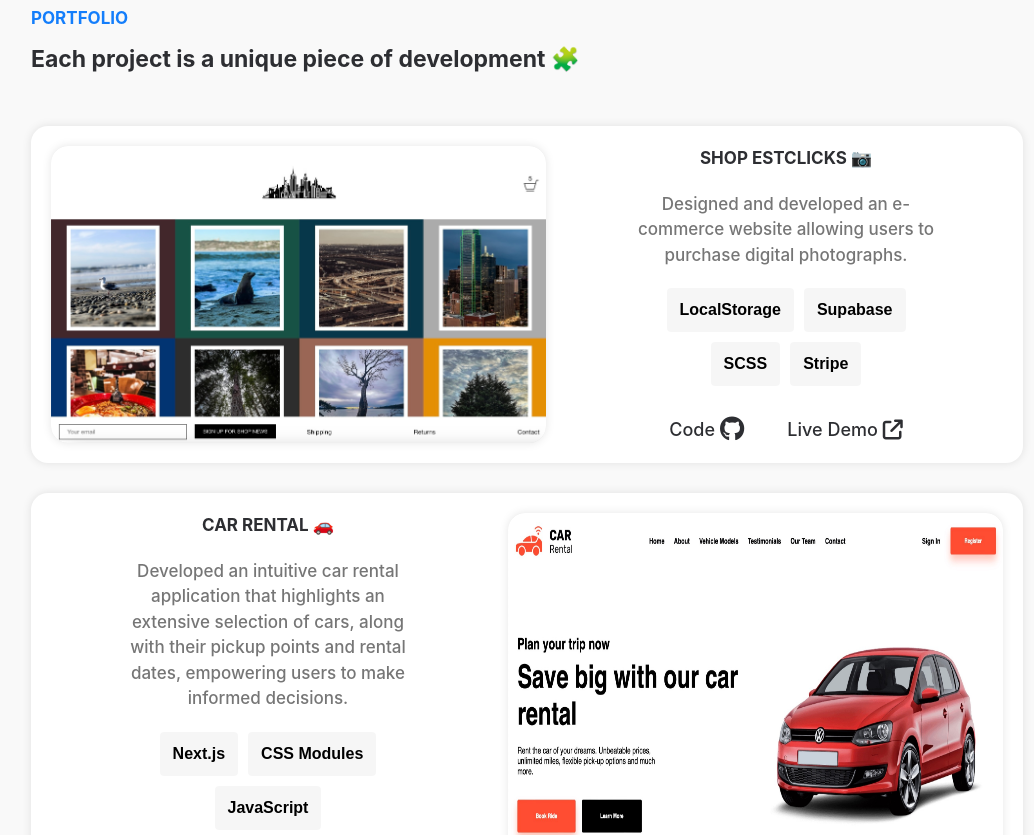
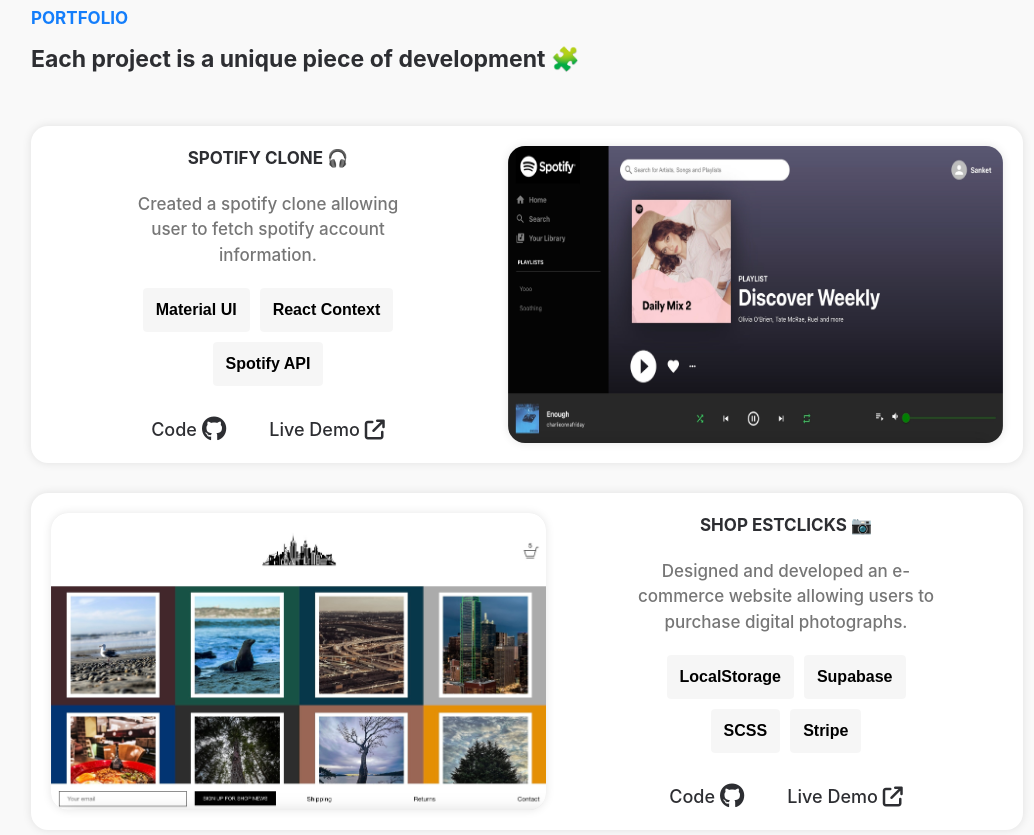
Before and after one commit to Sanket-rgb/my-portfolio, a Next.js app: page / in a window 1280 px wide. Shown: the part 2560-3395 px from the top of the page, without its empty margins (113-1147 px from the left). Built offline with nearby package versions, Linux system fonts and the light colour scheme.

Commit message:
Added spotify project

```diff
--- a/src/components/Work/ProjectInfo.js
+++ b/src/components/Work/ProjectInfo.js
@@ -3,6 +3,7 @@
 import classes from "./ProjectInfo.module.css"
 const ProjectInfo = (props) => {
   const tools = [
+    ["Material UI", "React Context", "Spotify API"],
     ["LocalStorage", "Supabase", "SCSS", "Stripe"],
     ["Next.js", "CSS Modules", "JavaScript"],
     ["SCSS", "TypeScript", "Vite", "Supabase"],
@@ -17,6 +18,17 @@
           <h3>Each project is a unique piece of development 🧩</h3>
           <div className={classes["projects-grid"]}>
             <Project
+              flexdirection="row-reverse"
+              demo={"https://sk-spotify-clone.netlify.app"}
+              github={"https://github.com/Sanket-rgb/spotify-clone"}
+              image={"/Images/Work/spotify.jpeg"}
+              name={"SPOTIFY CLONE 🎧"}
+              description={
+                "Created a spotify clone allowing user to fetch spotify account information."
+              }
+              tools={tools[0]}
+            />
+            <Project
               flexdirection="row"
               demo={"https://shop-estclicks.netlify.app/"}
               github={"https://github.com/Sanket-rgb/shop-estclicks"}
@@ -25,7 +37,7 @@
               description={
                 "Designed and developed an e-commerce website allowing users to purchase digital photographs."
               }
-              tools={tools[0]}
+              tools={tools[1]}
             />
             <Project
               flexdirection="row-reverse"
@@ -36,7 +48,7 @@
               description={
                 "Developed an intuitive car rental application that highlights an extensive selection of cars, along with their pickup points and rental dates, empowering users to make informed decisions."
               }
-              tools={tools[1]}
+              tools={tools[2]}
             />
             <Project
               flexdirection="row"
@@ -49,7 +61,7 @@
               description={
                 "Collaborating with SAAB organisation and Aalto Design Factory, Finland to create a user interface for drone detection system."
               }
-              tools={tools[2]}
+              tools={tools[3]}
             />
             <Project
               flexdirection="row-reverse"
@@ -62,7 +74,7 @@
               description={
                 "Transformed a low-fidelity design into a high-fidelity design to develop a language learning application prototype for toddlers and conducted usability testing."
               }
-              tools={tools[3]}
+              tools={tools[4]}
             />
           </div>
         </div>
```
Also changed, not shown: public/Images/Work/spotify.jpeg (added).
